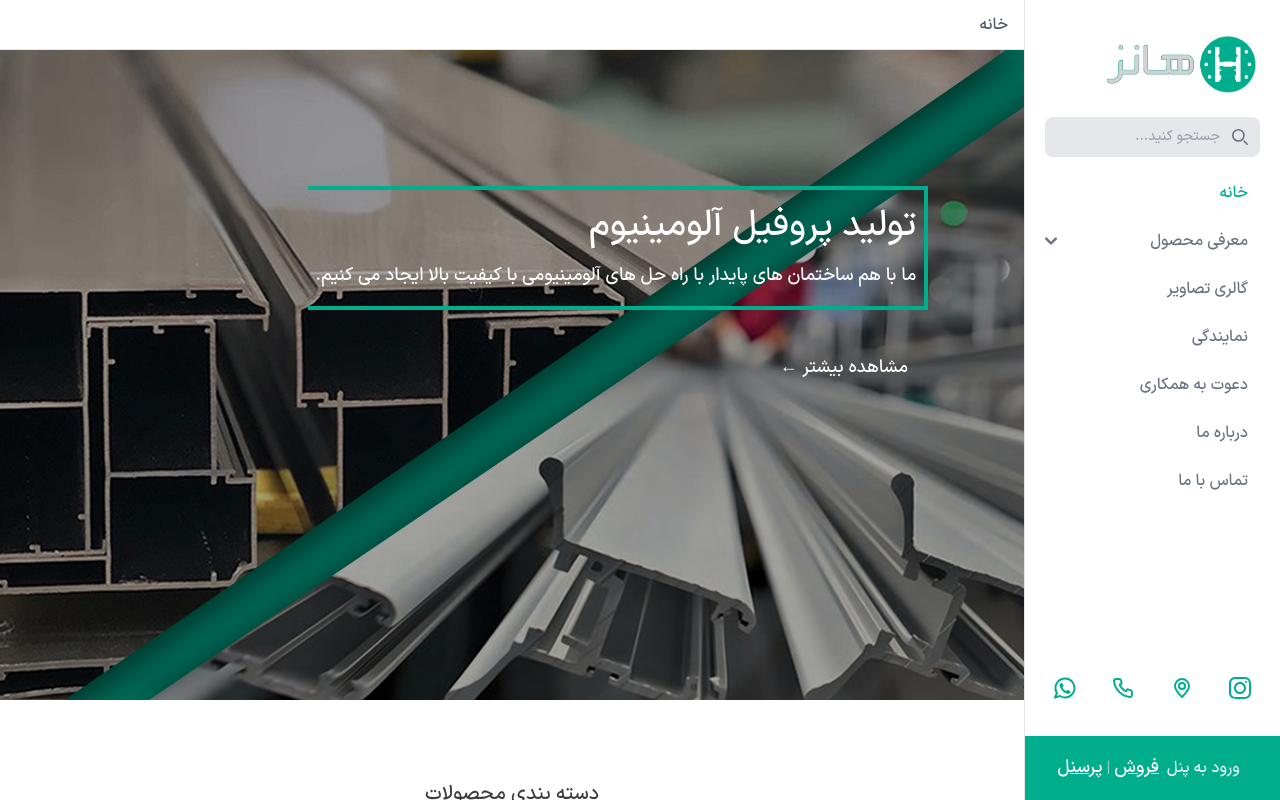
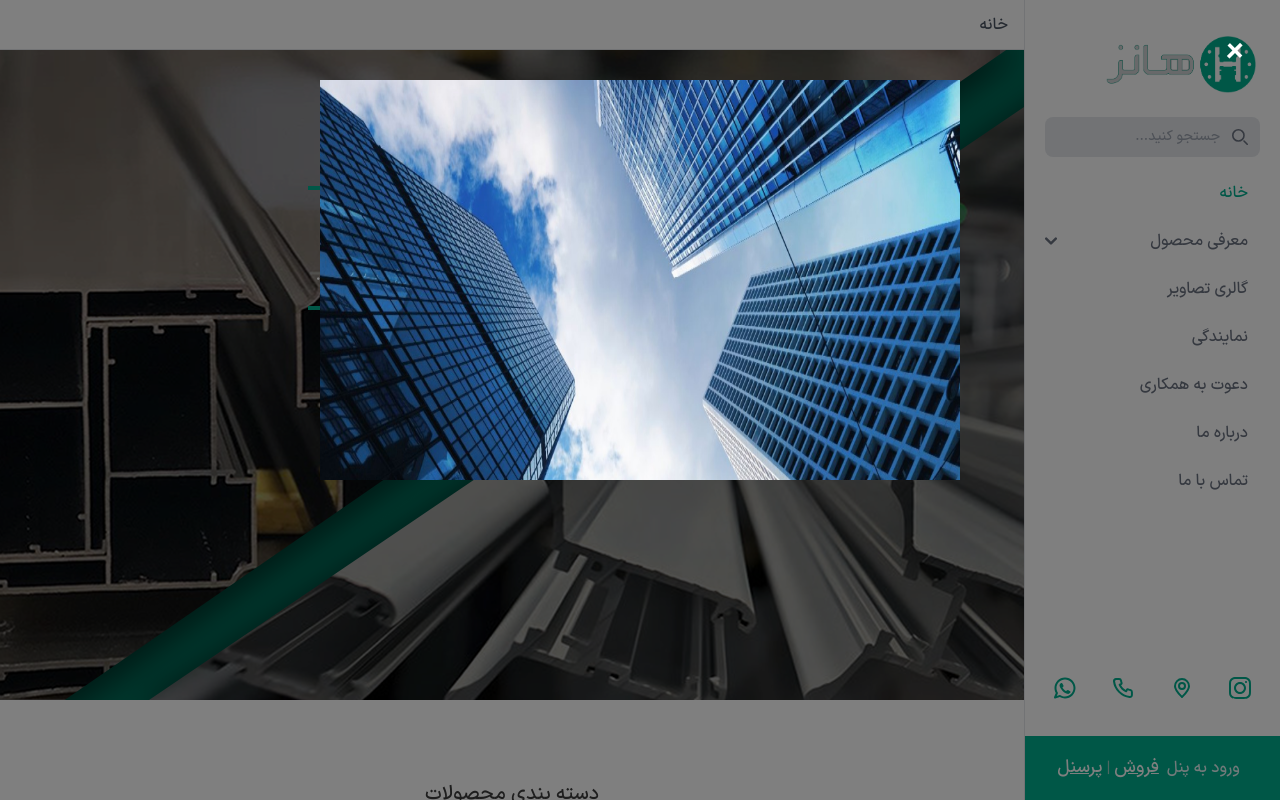
Before and after one commit to zahra-hsb/hanz-, a Next.js app: page / in a window 1280 px wide. Shown: the top 800 px of the page. Built offline with nearby package versions, Linux system fonts and the light colour scheme.

Commit message:
notification component created

```diff
--- /dev/null
+++ b/src/components/globalComponents/Notification/index.jsx
@@ -0,0 +1,24 @@
+import Image from "next/image"
+import pic from "../../../../public/image/sectors.banner.building-2000x560.jpg"
+import Link from "next/link"
+
+const Notification = ({ handleClose }) => {
+
+    return (
+        <>
+            <div className="fixed w-screen h-screen bg-black opacity-50 top-0 left-0 z-[50] cursor-pointer"></div>
+            <span
+                className="w-[15px] fixed top-0 right-0 z-50 p-5 sm:p-10 lg:p-10 text-4xl text-white cursor-pointer hover:text-red"
+                onClick={handleClose}>
+                <span className="rotate-45 flex hover:text-red-500">+</span>
+            </span>
+            <main className="fixed flex w-1/2 h-1/2 left-[calc(50%-25%)] top-20 bg-white z-50">
+                <Link href={'#'}>
+                    <Image src={pic} alt="notif" className="h-full" />
+                </Link>
+            </main>
+        </>
+    )
+}
+
+export default Notification
--- a/src/pages/_app.js
+++ b/src/pages/_app.js
@@ -3,6 +3,7 @@ import { useRouter } from 'next/router';
 import Loading from './Loading/index';
 import "@/styles/globals.css";
 import { useEffect, useState } from "react";
+import Notification from "@/components/globalComponents/Notification";
 
 export default function App({ Component, pageProps }) {
   const router = useRouter();
--- a/src/pages/index.js
+++ b/src/pages/index.js
@@ -9,9 +9,27 @@ import Design from "@/components/homeComponents/Design";
 import DesignTitle from "@/components/homeComponents/DesignTitle";
 import WhyHanzHome from "@/components/homeComponents/WhyHanzHome";
 import HanzUnits from "@/components/homeComponents/HanzUnits";
-
+import Notification from "@/components/globalComponents/Notification"
 
 export default function Home() {
+  const [isOpenNotif, setIsOpenNotif] = useState(false);
+
+  useEffect(() => {
+
+    setTimeout(() => {
+      console.log('notif')
+      setIsOpenNotif(true)
+    }, 1000);
+
+  }, []);
+
+  function handleClose() {
+    setIsOpenNotif(false)
+  }
+
+  // if(isOpenNotif) {
+  //   return isClose && <Notification handleClose={handleClose} />
+  // }
 
   return (
     <main>
@@ -21,12 +39,13 @@ export default function Home() {
       {/* <AboutSection /> */}
       <WhyHanzHome />
       <HanzUnits />
+      {/* <Notification /> */}
       {/* <DesignTitle />
       <Design /> */}
       {/* <Company /> */}
       {/* <FaQ /> */}
       {/* <Slider /> */}
-
+      {isOpenNotif && <Notification handleClose={handleClose} />}
     </main>
   );
 }
```
